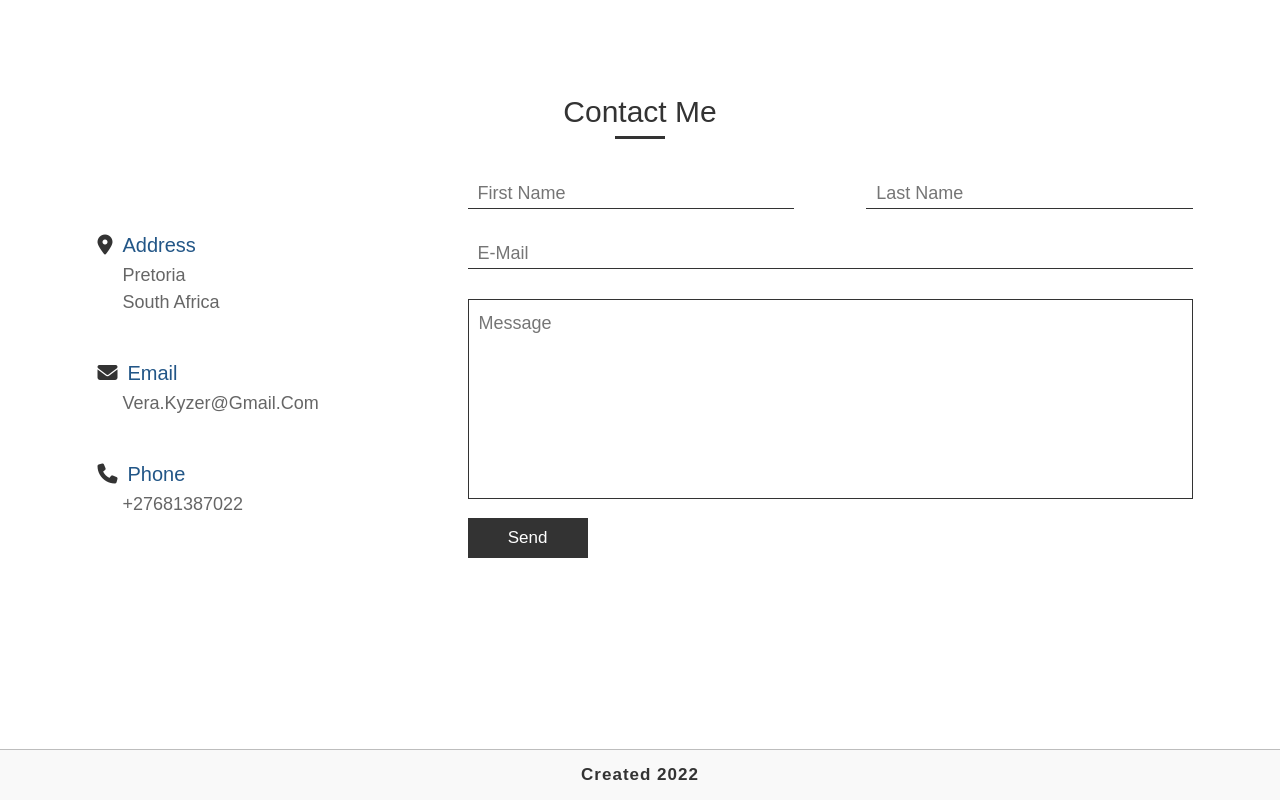
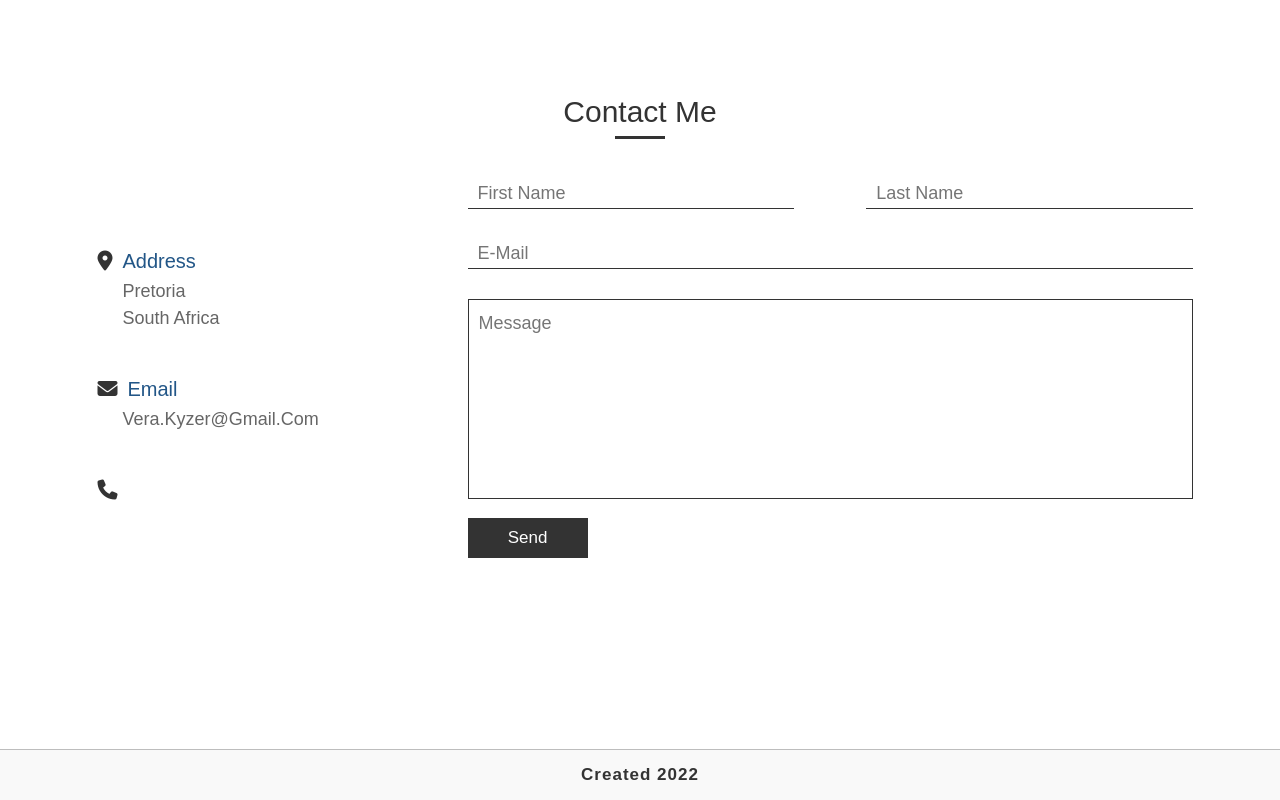
Before and after one commit to VeraK7/VeraK7.github.io, a plain HTML site: page index.html in a window 1280 px wide. Shown: the part 5288-6088 px from the top of the page. Drawn offline with nearby package versions, Linux system fonts and the light colour scheme; a script that the page names is missing; a web font is replaced by a local one.

Commit message:
Edit index

```diff
--- a/index.html
+++ b/index.html
@@ -360,8 +360,8 @@
 </div>
 
 <div class="info-box">
-  <h2><i class="fas fa-phone"></i>phone</h2>
-  <p>+27681387022</p>
+  <h2><i class="fas fa-phone"></i></h2>
+  <p></p>
 </div>
 
 </div>
```
